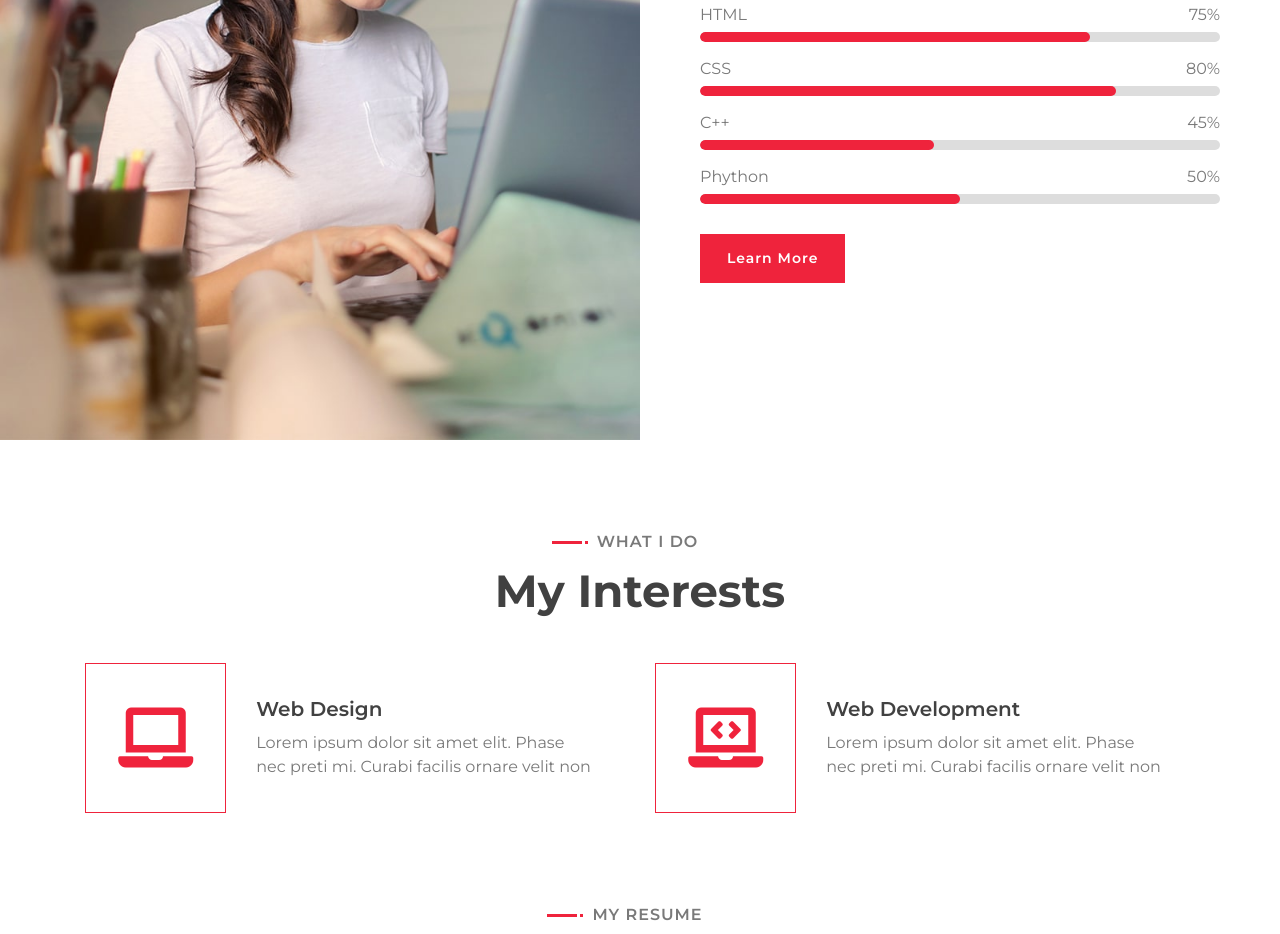
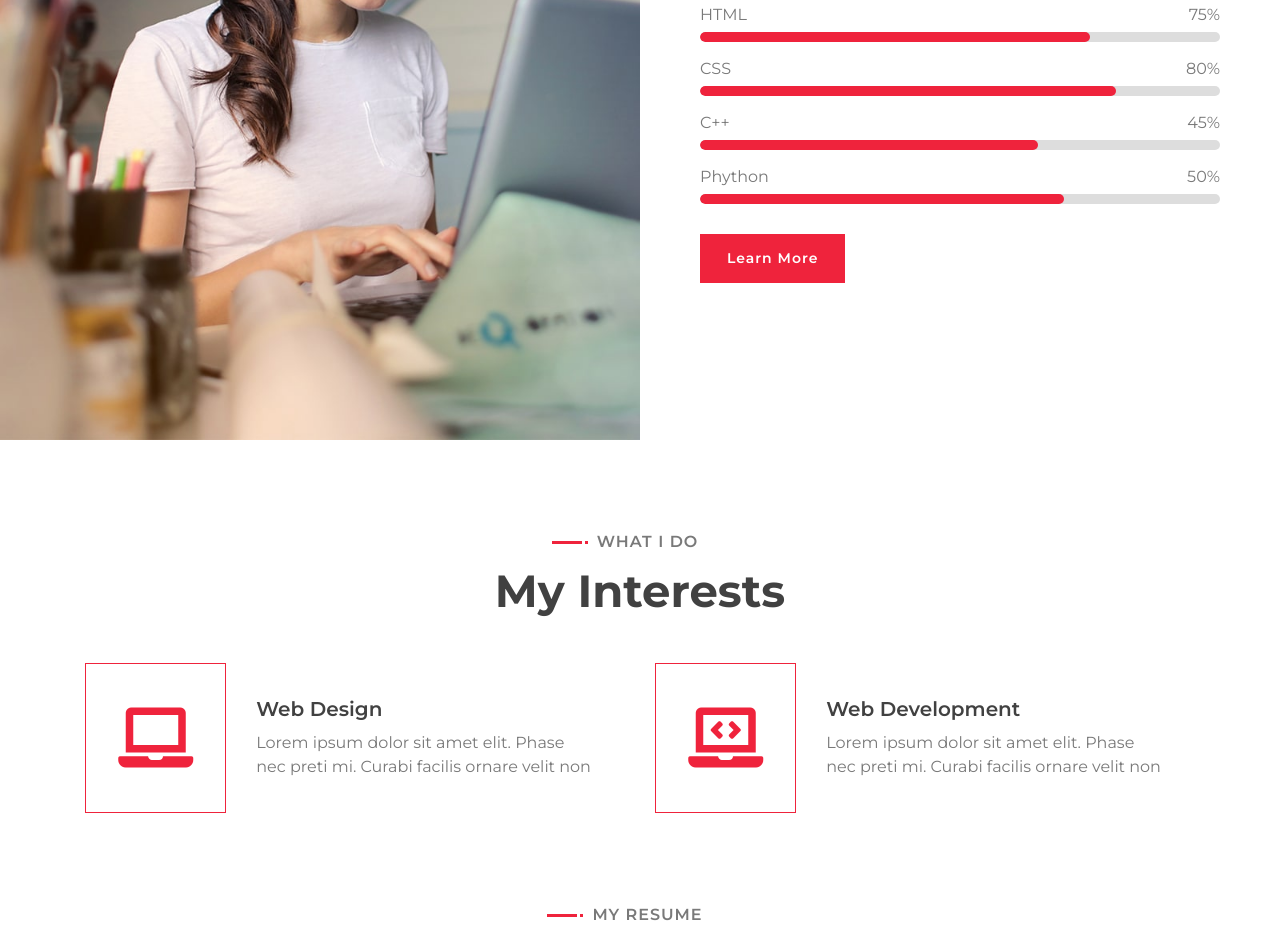
Before and after one commit to Lakshay1703/personalwebsite, a plain HTML site: page index.html in a window 1280 px wide. Shown: the part 961-1895 px from the top of the page. Drawn offline with nearby package versions, Linux system fonts and the light colour scheme.

Commit message:
Update index.html

```diff
--- a/index.html
+++ b/index.html
@@ -102,13 +102,13 @@
                                     <p>C++</p><p>45%</p>
                                 </div>
                                 <div class="progress">
-                                    <div class="progress-bar" role="progressbar" aria-valuenow="45" aria-valuemin="0" aria-valuemax="100"></div>
+                                    <div class="progress-bar" role="progressbar" aria-valuenow="65" aria-valuemin="0" aria-valuemax="100"></div>
                                 </div>
                                 <div class="skill-name">
                                     <p>Phython</p><p>50%</p>
                                 </div>
                                 <div class="progress">
-                                    <div class="progress-bar" role="progressbar" aria-valuenow="50" aria-valuemin="0" aria-valuemax="100"></div>
+                                    <div class="progress-bar" role="progressbar" aria-valuenow="70" aria-valuemin="0" aria-valuemax="100"></div>
                                 </div>
                             </div>
                             <a class="btn" href="">Learn More</a>
```
